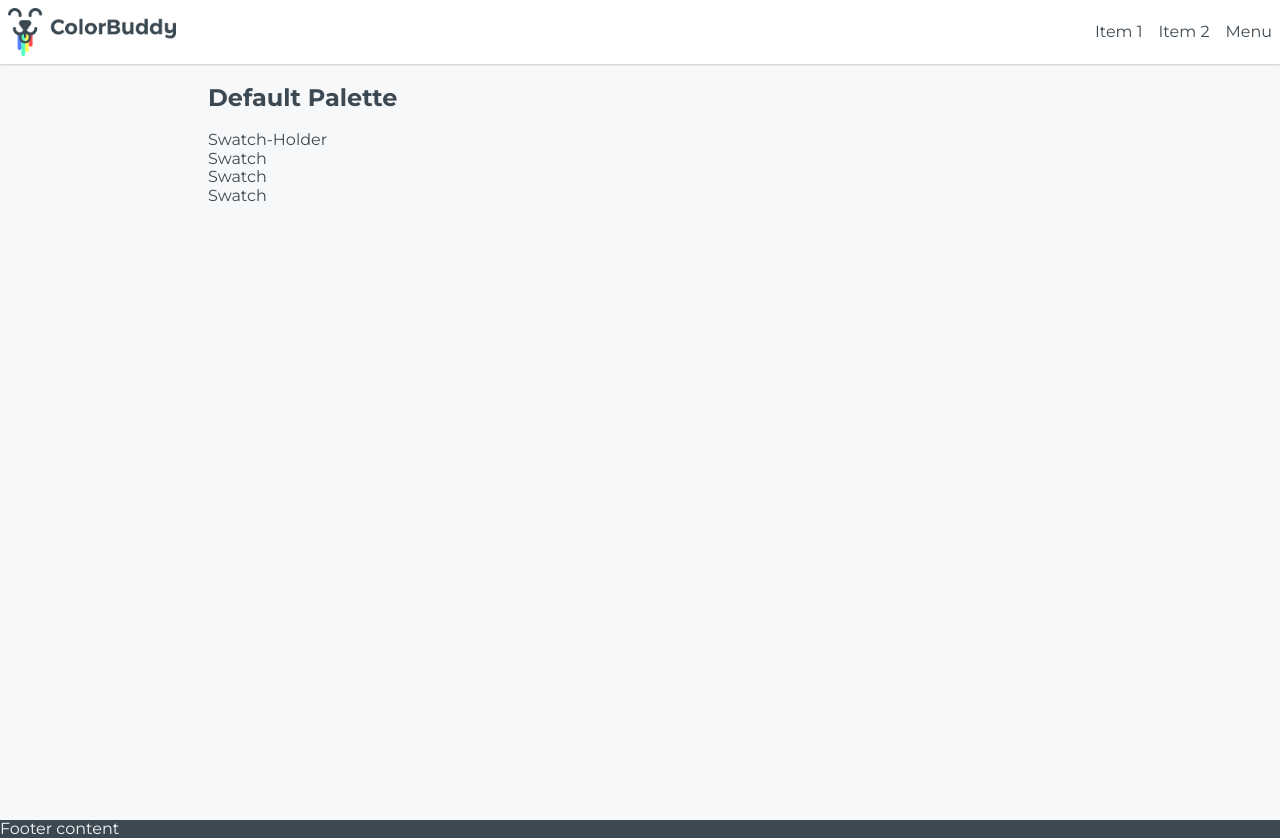
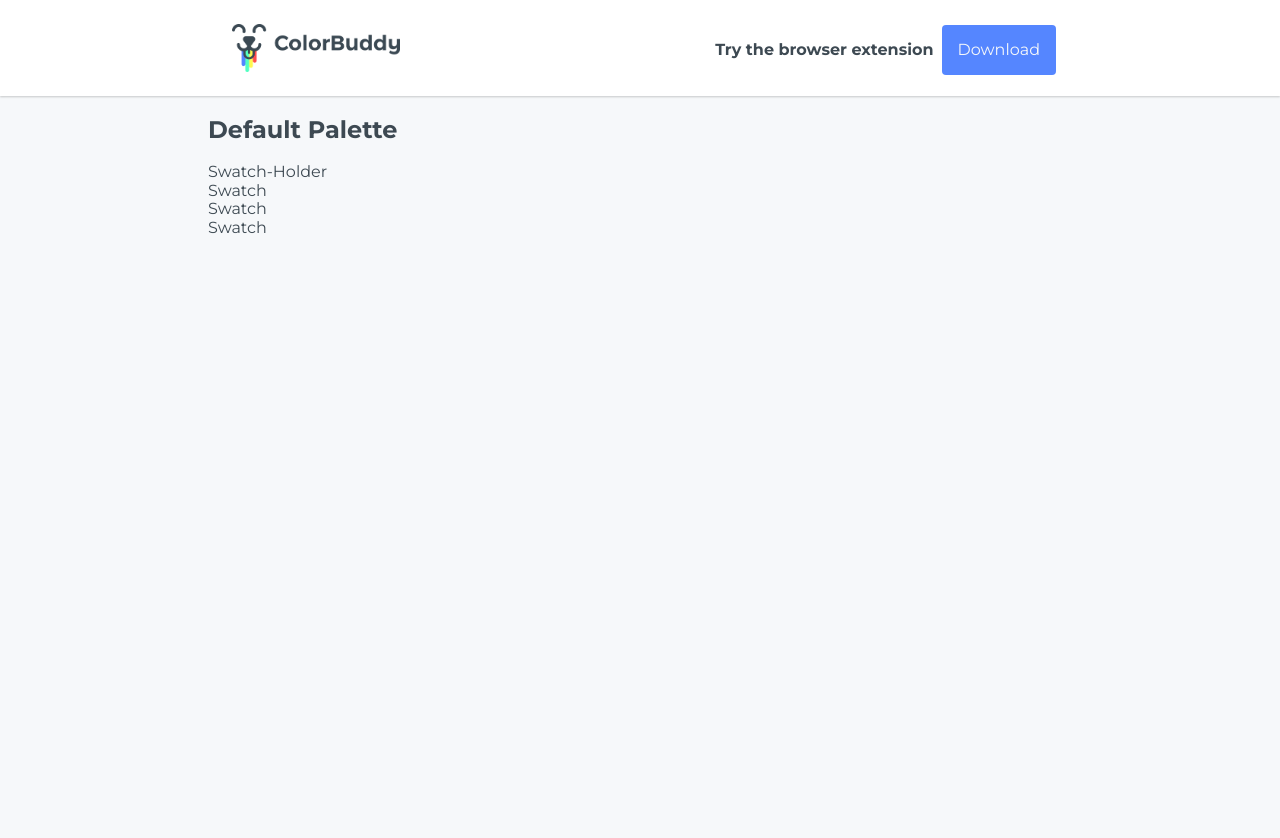
Before and after one commit to ColorBuddy/colorbuddy-online, a Vue app in the folder app/: page /#/ in a window 1280 px wide. After the commit the page ends 800 px from the top, so only its background shows below. Built offline with nearby package versions, Linux system fonts and the light colour scheme.

Commit message:
Remove footer and adjust header styling

```diff
--- a/app/src/assets/style/base/generic.scss
+++ b/app/src/assets/style/base/generic.scss
@@ -1,7 +1,27 @@
 @import url('https://fonts.googleapis.com/css?family=Montserrat:400,700');
+
+@import '../variables/variables';
 
 body {
   font-family: 'Montserrat', sans-serif;
-  background-color: #f6f8fa;
-  color: #3d4952;
+  background-color: $egg-white;
+  color: $grey;
 }
+
+input,
+button,
+submit {
+  border: none;
+}
+
+.button {
+  padding: 1em;
+  margin: 0em 0.5em;
+  border-radius: $rounding;
+  color: $grey;
+
+  &.primary {
+    background-color: $brand-blue;
+    color: $egg-white;
+  }
+}
--- a/app/src/assets/style/base/layout.scss
+++ b/app/src/assets/style/base/layout.scss
@@ -1,6 +1,7 @@
 @import '../variables/variables';
 
 .container {
+  display: inherit;
   width: 67.5%;
   margin: auto;
   @include mobile {
--- a/app/src/assets/style/variables/variables.scss
+++ b/app/src/assets/style/variables/variables.scss
@@ -1,7 +1,10 @@
-$brand-blue: #5d86f7;
+$brand-blue: #5586ff;
 $brand-green: #85fbc5;
 $brand-yellow: #fef86f;
 $brand-red: #ed5b55;
+
+$egg-white: #f6f8fa;
+$grey: #3d4952;
 
 $shadow: 0px 1px 2px 0px rgba(0, 0, 0, 0.2);
 
@@ -14,3 +17,5 @@ $desktop: 960px + (2 * $gap) !default;
 $widescreen: 1152px + (2 * $gap) !default;
 // 1344px container + 4rem
 $fullhd: 1344px + (2 * $gap) !default;
+
+$rounding: 0.25rem;
--- a/app/src/components/footer/Footer.vue
+++ /dev/null
@@ -1,14 +0,0 @@
-<template>
-  <div id="footer">
-    <footer>
-      Footer content
-    </footer>
-  </div>
-</template>
-
-<style lang="scss">
-footer {
-  color: #f6f8fa;
-  background-color: #3d4952;
-}
-</style>
--- a/app/src/components/header/Header.vue
+++ b/app/src/components/header/Header.vue
@@ -1,15 +1,18 @@
 <template>
   <div id="header">
     <div class="header">
-      <div class="header-brand">
-        <div class="brand-image">
-          <img src="../../assets/colorbuddy-branding.png" alt="Colorbuddy Logo">
+      <div class="container">
+        <div class="header-brand">
+          <div class="brand-image">
+            <img src="../../assets/colorbuddy-branding.png" alt="Colorbuddy Logo">
+          </div>
         </div>
-      </div>
-      <div class="header-items">
-        <div class="header-item">Item 1</div>
-        <div class="header-item">Item 2</div>
-        <div class="header-item">Menu</div>
+        <div class="header-items">
+          <div class="header-item">
+            Try the browser extension
+            <button class="button primary">Download</button>
+          </div>
+        </div>
       </div>
     </div>
   </div>
@@ -19,8 +22,9 @@
 @import '../../assets/style/variables/variables.scss';
 
 .header {
+  font-weight: bold;
   display: flex;
-  height: 4em;
+  height: 6em;
   background-color: #fff;
   box-shadow: $shadow;
   .header-brand {
@@ -28,7 +32,7 @@
     .brand-image {
       height: inherit;
       img {
-        margin: 0.5em 0.5em;
+        margin: 1.5em 1.5em;
         height: 3em;
       }
     }
--- a/app/src/views/Home.vue
+++ b/app/src/views/Home.vue
@@ -1,29 +1,21 @@
 <template>
   <div class="home">
     <c-header></c-header>
-    <div class="body">
-      <palette-view></palette-view>
-    </div>
-    <c-footer></c-footer>
+    <palette-view></palette-view>
   </div>
 </template>
 
 <script>
 import CHeader from '../components/header/Header';
 import PaletteView from './PaletteView';
-import CFooter from '../components/footer/Footer';
 
 export default {
   components: {
     CHeader,
-    PaletteView,
-    CFooter
+    PaletteView
   }
 }
 </script>
 
 <style lang="scss">
-.body {
-  min-height: calc(100vh - 4em);
-}
 </style>
```
